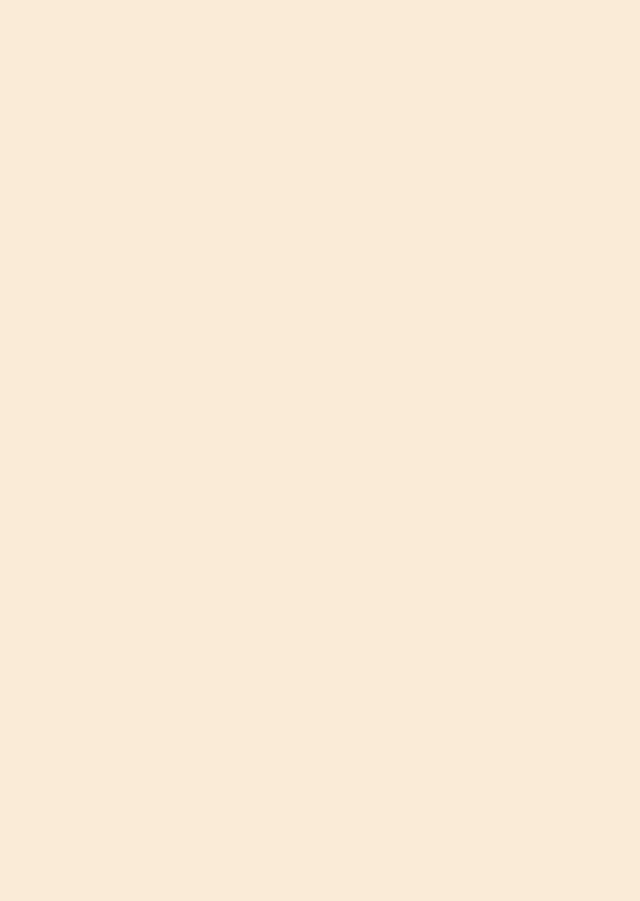
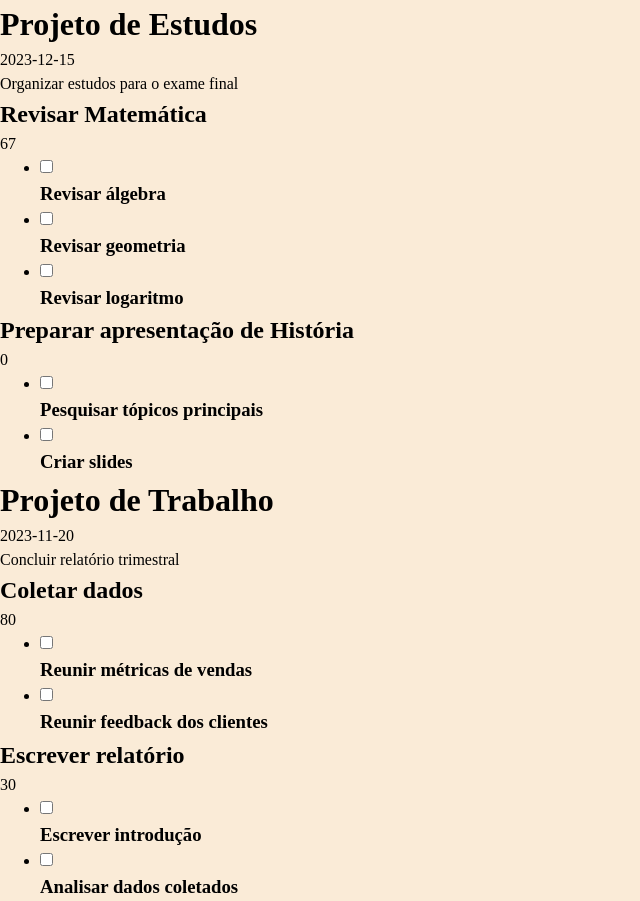
Before and after one commit to Gabriel-Muniz/to-do, a website built with webpack: page src/template.html in a window 1280 px wide. Shown: the whole page, without its empty margins (0-640 px from the left). Before the commit the page ends 800 px from the top, so only its background shows below. Built offline with nearby package versions, Linux system fonts and the light colour scheme.

Commit message:
FEAT: basic project rendering

```diff
--- a/src/index.js
+++ b/src/index.js
@@ -2,6 +2,7 @@ import { Step } from "./models/Step";
 import { Project } from "./models/Project";
 import { Task } from "./models/Task";
 import "./styles/reset.css"
+import { createProjectMainSection } from "./modules/projectView.js";
 
 const step1 = new Step("Revisar álgebra", true);
 const step2 = new Step("Revisar geometria", true);
@@ -43,3 +44,5 @@ const project2 = new Project(
 
 let projects = [];
 projects.push(project1, project2);
+
+createProjectMainSection(projects);
--- /dev/null
+++ b/src/modules/projectView.js
@@ -0,0 +1,29 @@
+import { renderTaskMainSection } from "./taskView";
+
+export function createProjectMainSection(projects) {
+  const template = document.getElementById('project-template-main');
+
+  const body = document.querySelector('body');
+
+  projects.forEach(project => {
+    const clone = document.importNode(template.content, true);
+
+    const projectTitle = clone.querySelector('.project-title');
+
+    const projectDueDate = clone.querySelector('.project-dueDate');
+
+    const projectDescription = clone.querySelector('.project-description');
+
+    const projectBody = clone.querySelector('.project-body');
+
+    project.projectTasks.forEach(task => {
+      projectBody.append(renderTaskMainSection(task));
+    })
+
+    projectTitle.textContent = project.title;
+    projectDueDate.textContent = project.dueDate;
+    projectDescription.textContent = project.description;
+
+    body.append(clone)
+  });
+}
--- /dev/null
+++ b/src/modules/stepView.js
@@ -0,0 +1,17 @@
+export function renderStep(step) {
+  const template = document.getElementById('step-template');
+
+  const clone = document.importNode(template.content, true)
+
+  const stepStatus = clone.querySelector('input[type="checkbox"');
+
+  const stepTitle = clone.querySelector('.step-title');
+
+  stepTitle.textContent = step.title;
+  // taskProgress.textContent = task.progress;
+
+  console.log(clone);
+
+  return clone;
+
+}
--- /dev/null
+++ b/src/modules/taskView.js
@@ -0,0 +1,27 @@
+import { renderStep } from "./stepView";
+
+export function renderTaskMainSection(task) {
+  const template = document.getElementById('task-template-main');
+
+
+  const clone = document.importNode(template.content, true)
+
+  const taskTitle = clone.querySelector('.task-title');
+
+  const taskProgress = clone.querySelector('.task-progress');
+
+  const taskSteps = clone.querySelector('.task-steps');
+
+  task.taskSteps.forEach(step => {
+    taskSteps.append(renderStep(step))
+  });
+
+  taskTitle.textContent = task.title;
+  taskProgress.textContent = task.progress;
+
+
+  console.log(clone);
+
+  return clone;
+
+}
--- a/src/template.html
+++ b/src/template.html
@@ -6,4 +6,35 @@
     <title>Document</title>
   </head>
   <body></body>
+
+  <template id="project-template-main">
+    <div class="project-wrapper">
+      <div class="project-header">
+        <h1 class="project-title"></h1>
+        <span class="project-dueDate"></span>
+      </div>
+      <div class="project-body">
+        <p class="project-description"></p>
+      </div>
+    </div>
+  </template>
+
+  <template id="task-template-main">
+    <div class="task-wrapper">
+      <div class="task-header">
+        <h2 class="task-title"></h2>
+        <span class="task-progress"></span>
+      </div>
+      <div class="task-body">
+        <ul class="task-steps"></ul>
+      </div>
+    </div>
+  </template>
+
+  <template id="step-template">
+    <li class="step-wrapper">
+      <input type="checkbox" name="step-status" />
+      <h3 class="step-title"></h3>
+    </div>
+  </template>
 </html>
```
Also changed, not shown: README.md.
